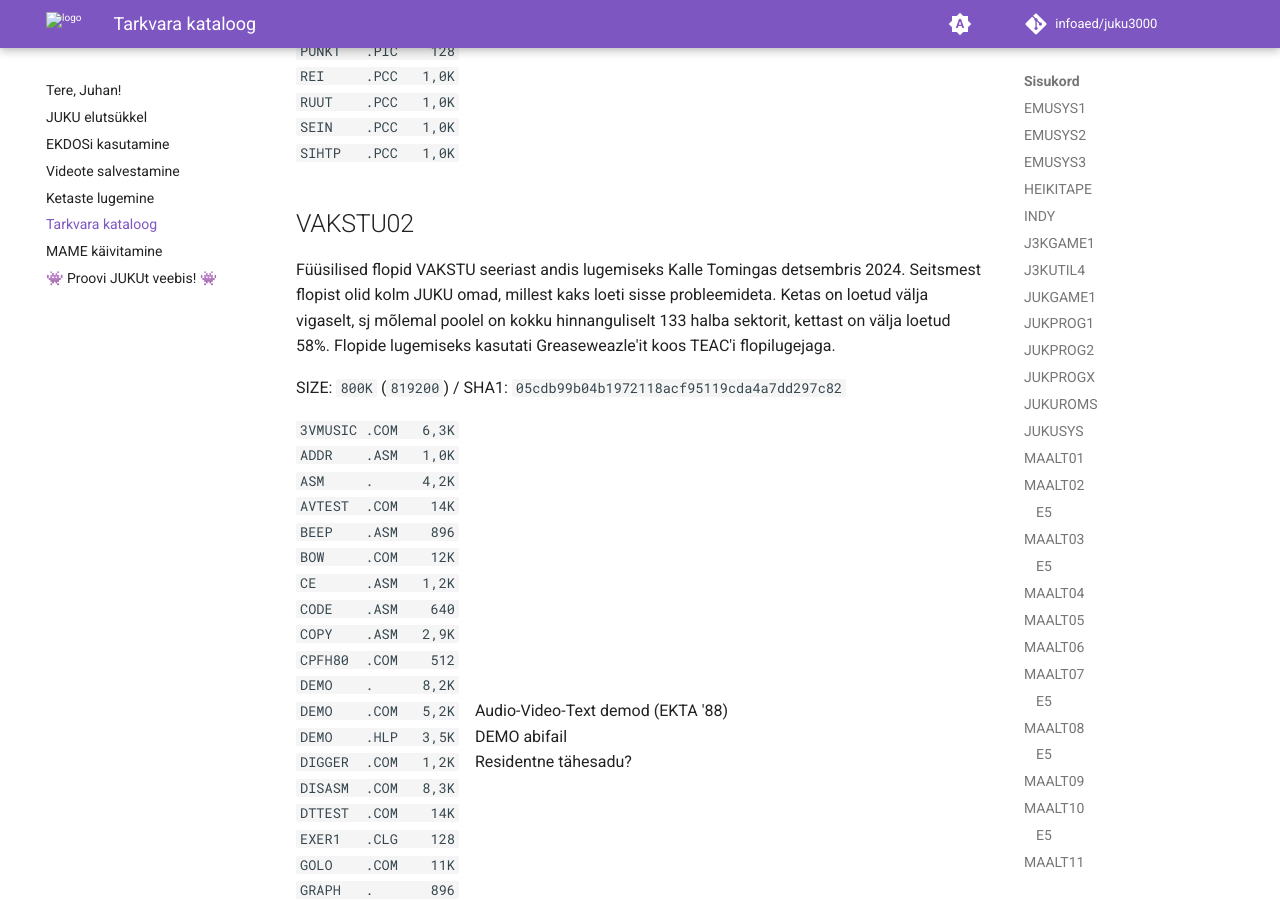
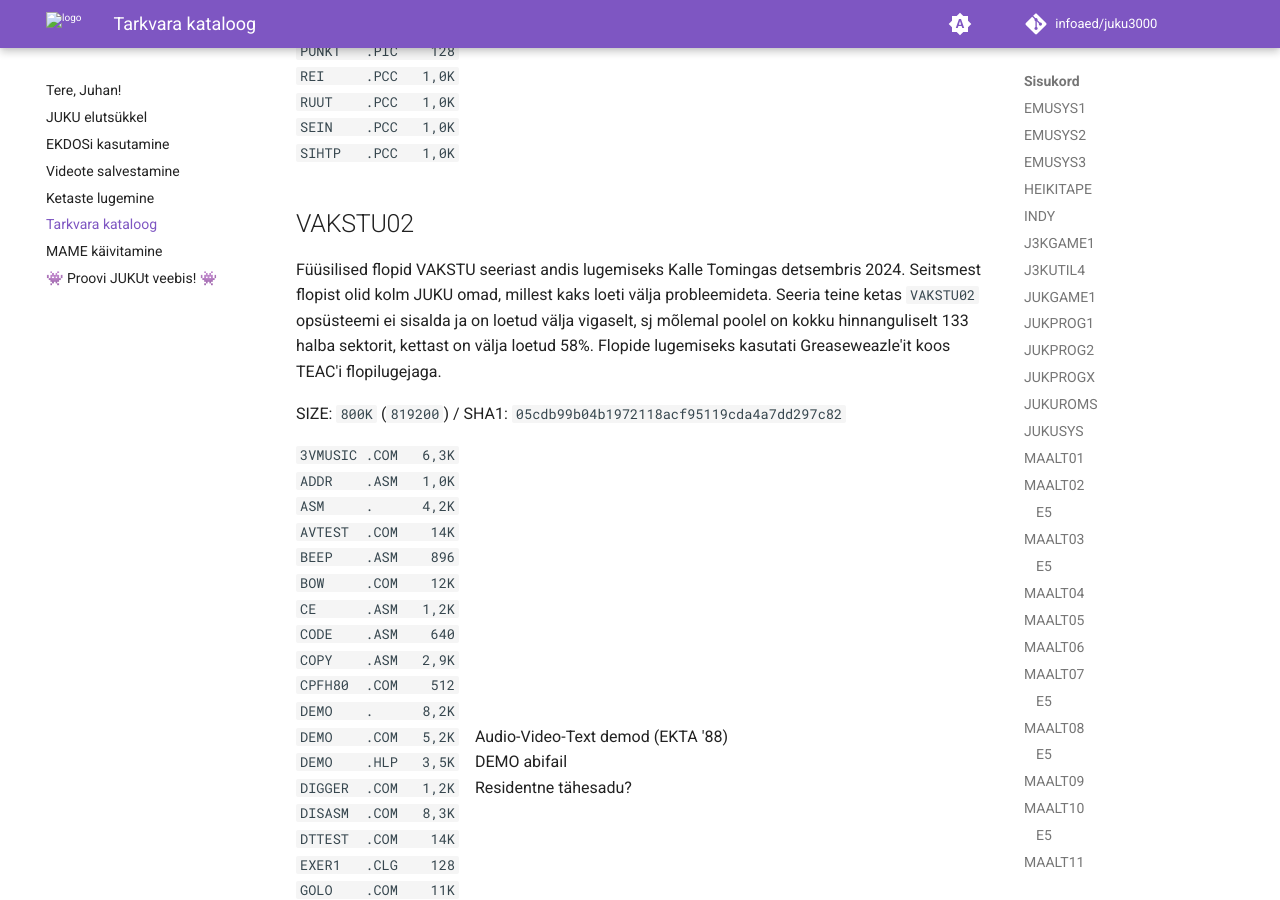
Before and after one commit to infoaed/juku3000, an MkDocs documentation site: the page built from docs/tarkvara-kataloog.md, in a window 1280 px wide and 900 px high, scrolled down 56409 px. Built offline with MkDocs 1.6.1 and Material for MkDocs 9.7.7, drawn with Linux system fonts in a browser that asks for light colours; comment, search, counter and statistics services are not loaded.

Commit message:
Sõnastus

```diff
--- a/docs/tarkvara-kataloog.md
+++ b/docs/tarkvara-kataloog.md
@@ -2211,9 +2211,10 @@ SIZE: `800K` (`819200`) / SHA1: `b7efca324ddffc6c31476adff2228e3b5e2e792e`
 ## VAKSTU02
 
 Füüsilised flopid VAKSTU seeriast andis lugemiseks Kalle Tomingas detsembris 2024.
-Seitsmest flopist olid kolm JUKU omad, millest kaks loeti sisse probleemideta.
-Ketas on loetud välja vigaselt, sj mõlemal poolel on kokku hinnanguliselt 133 halba sektorit,
-kettast on välja loetud 58%. Flopide lugemiseks kasutati Greaseweazle'it koos TEAC'i flopilugejaga.
+Seitsmest flopist olid kolm JUKU omad, millest kaks loeti välja probleemideta.
+Seeria teine ketas `VAKSTU02` opsüsteemi ei sisalda ja on loetud välja vigaselt,
+sj mõlemal poolel on kokku hinnanguliselt 133 halba sektorit, kettast on välja loetud 58%.
+Flopide lugemiseks kasutati Greaseweazle'it koos TEAC'i flopilugejaga.
 
 SIZE: `800K` (`819200`) / SHA1: `05cdb99b04b1972118acf95119cda4a7dd297c82`
 
```
Also changed, not shown: docs/tarkvara-kataloog.txt (+4 -3 lines), 1 other file.
